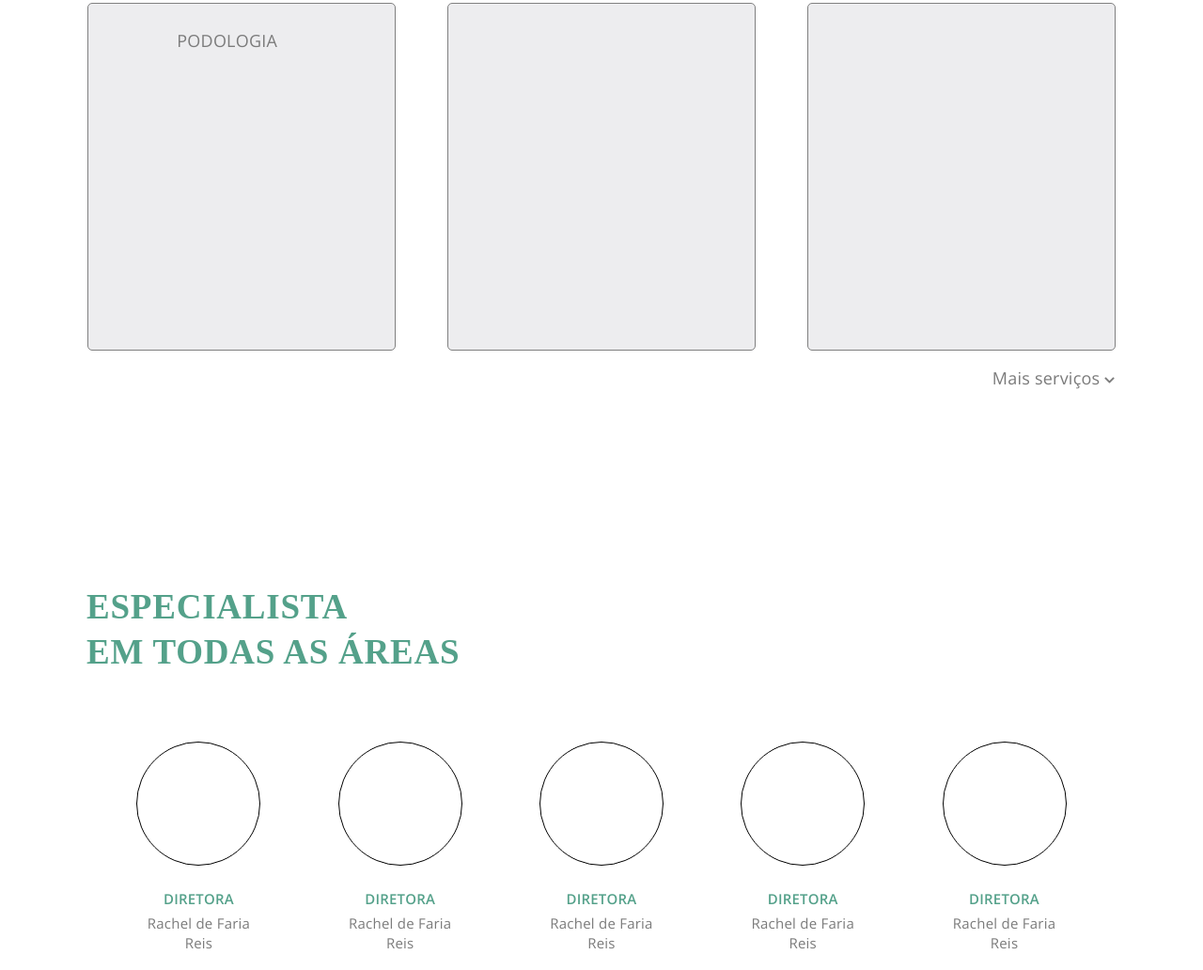
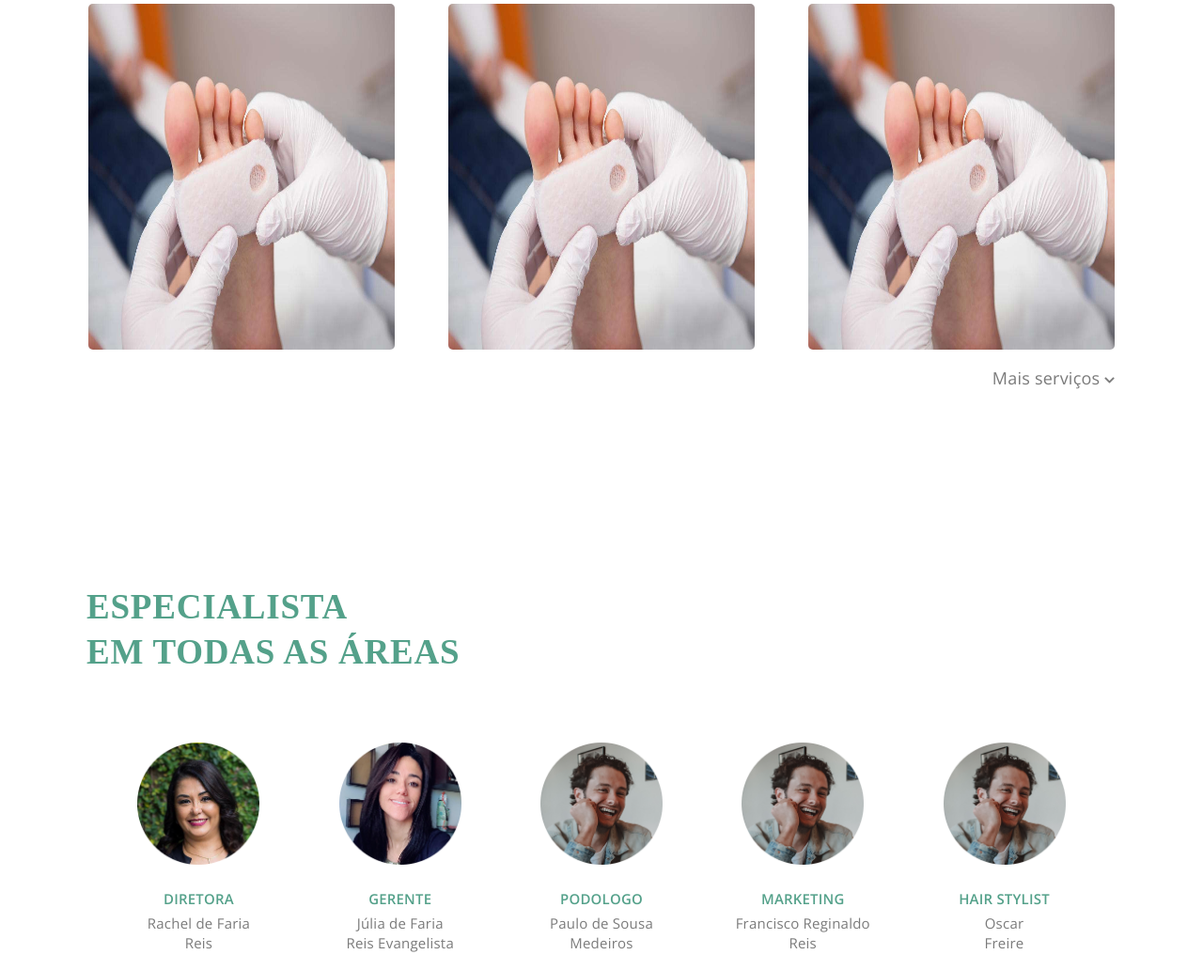
Before and after one commit to xfarias/arttedospes, a plain HTML site: page index.html in a window 1280 px wide. Shown: the part 1765-2797 px from the top of the page at 94% size. Drawn offline with nearby package versions, Linux system fonts and the light colour scheme.

Commit message:
Website Final

```diff
--- a/css/main.sass
+++ b/css/main.sass
@@ -350,13 +350,17 @@ header
 	position: relative
 	z-index: 9999
 	width: 100%
-	//margin-bottom: 360px
+	margin-bottom: 360px
 	border: 1px solid white
 	background-color: #fff
 
 	+breakpoint($xs)
 		padding: 0 #{$spacing / 2} #{$spacing / 2}
 
+	+breakpoint($xxs-to-lg)
+		margin-bottom: 520px
+	+breakpoint($sm-to-lg)
+		margin-bottom: 560px
 
 h1, h2
 	font-language-override: normal
@@ -708,11 +712,19 @@ section
 				+breakpoint($xxs-to-lg)
 					flex-direction: column
 				article
-					border: 1px solid gray
+					border: 1px solid white
 					width: 30%
 					height: 370px
+					padding: 0 auto !important
+					img
+						height: 100%
+						width: 100%
 					+breakpoint($xxs-to-lg)
 						width: 100%
+						img
+							height: 100%
+							width: 100%
+
 
 
 
@@ -763,7 +775,7 @@ section
 				width: 130px
 				height: 130px
 				margin: 0 auto
-				border: 1px solid black
+				border: 1px solid white
 				border-radius: 340px
 
 			h5
@@ -1113,7 +1125,6 @@ article
 	background-color: $background-variant
 	border-radius: 5px
 	box-sizing: border-box
-	padding: ($half-spacing - 5) ($half-spacing - 5) ($half-spacing - 5) $spacing + $half-spacing
 	margin-bottom: $half-spacing
 	transition: transform .2s ease-in-out, min-width .4s ease-in-out, min-height .4s ease-in-out, background-color .3s ease-in-out, left .2s ease-in-out, top .4s ease-in-out
 	cursor: pointer
@@ -1136,7 +1147,7 @@ article
 footer
 	padding: $half-spacing
 	background: $background-variant
-	//position: fixed
+	position: fixed
 	box-sizing: border-box
 	width: 100%
 	z-index: 0
--- a/index.html
+++ b/index.html
@@ -4,11 +4,11 @@
 <head>
     <meta charset="utf-8">
     <meta http-equiv="x-ua-compatible" content="ie=edge">
-    <title> Titulo do Projeto</title>
+    <title>Artte dos Pés</title>
     <meta name="description" content=" ">
     <meta name="viewport" content="width=device-width, initial-scale=1, shrink-to-fit=no, user-scalable=no">
 
-
+    <link href="https://fonts.googleapis.com/css?family=Lato:400,700,900&display=swap" rel="stylesheet">
     <link rel="apple-touch-icon" href="icon.png">
     <link rel="icon" type="image/png" href="icon.png"/>
     <link href="https://fonts.googleapis.com/css?family=Open+Sans:400,600" rel="stylesheet">
@@ -117,13 +117,13 @@
                         <form action="#">
                             <div class="flex">
                                 <article data-index="0">
-                                  PODOLOGIA
+                                  <img src="img/podologia2.jpg"     alt="Podologia" style="border-radius: 5px;">
                                 </article>
                                 <article data-index="0">
-
+                                    <img src="img/podologia2.jpg"  alt="Podologia" style="border-radius: 5px">
                                 </article>
                                 <article data-index="0">
-
+                                    <img src="img/podologia2.jpg"  alt="Podologia" style="border-radius: 5px">
                                 </article>
                             </div>
                         </form>
@@ -132,13 +132,13 @@
                         <form action="#">
                             <div class="flex">
                                 <article data-index="0">
-                                    SALÃO
+                                    <img src="img/saloon3.jpg"  alt="Podologia" style="border-radius: 5px">
                                 </article>
                                 <article data-index="0">
-
+                                    <img src="img/saloon3.jpg"  alt="Podologia" style="border-radius: 5px">
                                 </article>
                                 <article data-index="0">
-
+                                    <img src="img/saloon3.jpg"  alt="Podologia" style="border-radius: 5px">
                                 </article>
                             </div>
                         </form>
@@ -147,13 +147,13 @@
                         <form action="#">
                             <div class="flex">
                                 <article data-index="0">
-                                    BEM ESTAR
+                                    <img src="img/beauty2.jpg"  alt="Podologia" style="border-radius: 5px">
                                 </article>
                                 <article data-index="0">
-
+                                    <img src="img/beauty2.jpg"  alt="Podologia" style="border-radius: 5px">
                                 </article>
                                 <article data-index="0">
-
+                                    <img src="img/beauty2.jpg"  alt="Podologia" style="border-radius: 5px">
                                 </article>
                             </div>
                         </form>
@@ -162,13 +162,13 @@
                         <form action="#">
                             <div class="flex">
                                 <article data-index="0">
-                                    FACIAL
+                                    <img src="img/facial1.jpg"  alt="Podologia" style="border-radius: 5px">
                                 </article>
                                 <article data-index="0">
-
+                                    <img src="img/facial1.jpg"  alt="Podologia" style="border-radius: 5px">
                                 </article>
                                 <article data-index="0">
-
+                                    <img src="img/facial1.jpg"  alt="Podologia" style="border-radius: 5px">
                                 </article>
                             </div>
                         </form>
@@ -177,13 +177,13 @@
                         <form action="#">
                             <div class="flex">
                                 <article data-index="0">
-                                    CORPORAL
+                                    <img src="img/massage1.jpg"  alt="Podologia" style="border-radius: 5px">
                                 </article>
                                 <article data-index="0">
-
+                                    <img src="img/massage1.jpg"  alt="Podologia" style="border-radius: 5px">
                                 </article>
                                 <article data-index="0">
-
+                                    <img src="img/massage1.jpg"  alt="Podologia" style="border-radius: 5px">
                                 </article>
                             </div>
                         </form>
@@ -199,30 +199,30 @@
                 <div class="flex" style="justify-content: flex-start !important">
                     <div class="box">
                         <a href="#">
-                            <div class="rounded"></div>
+                            <div class="rounded"><img src="img/rachelpng.png" height="130" alt="Rachel de Faria"></div>
                             <h5> Diretora </h5>
                             <p>Rachel de Faria <span class="clearfix"></span>Reis</p>
                         </a>
                     </div>
                     <div class="box">
-                        <div class="rounded"></div>
-                        <h5> Diretora </h5>
-                        <p>Rachel de Faria <span class="clearfix"></span>Reis</p>
+                        <div class="rounded"><img src="img/julia.png" height="130" alt="Júlia de Faria"></div>
+                        <h5> Gerente </h5>
+                        <p>Júlia de Faria <span class="clearfix"></span>Reis Evangelista</p>
                     </div>
                     <div class="box">
-                        <div class="rounded"></div>
-                        <h5> Diretora </h5>
-                        <p>Rachel de Faria <span class="clearfix"></span>Reis</p>
+                        <div class="rounded"><img src="img/fulano.png" height="130" alt="Fulano"></div>
+                        <h5> Podologo </h5>
+                        <p> Paulo de Sousa <span class="clearfix"></span> Medeiros</p>
                     </div>
                     <div class="box">
-                        <div class="rounded"></div>
-                        <h5> Diretora </h5>
-                        <p>Rachel de Faria <span class="clearfix"></span>Reis</p>
+                        <div class="rounded"> <img src="img/fulano.png" height="130" alt="Fulano"></div>
+                        <h5> Marketing </h5>
+                        <p>Francisco Reginaldo  <span class="clearfix"></span>Reis</p>
                     </div>
                     <div class="box">
-                        <div class="rounded"></div>
-                        <h5> Diretora </h5>
-                        <p>Rachel de Faria <span class="clearfix"></span>Reis</p>
+                        <div class="rounded"><img src="img/fulano.png" height="130" alt="Fulano"></div>
+                        <h5> Hair Stylist </h5>
+                        <p>Oscar <span class="clearfix"></span>Freire</p>
                     </div>
 
                 </div>
```
Also changed, not shown: css/main.css, img/fulano.png (added), img/julia.png (added), img/podologia1.jpg (added), img/podologia2.jpg (added), img/rachelpng.png (added), 9 other files.
